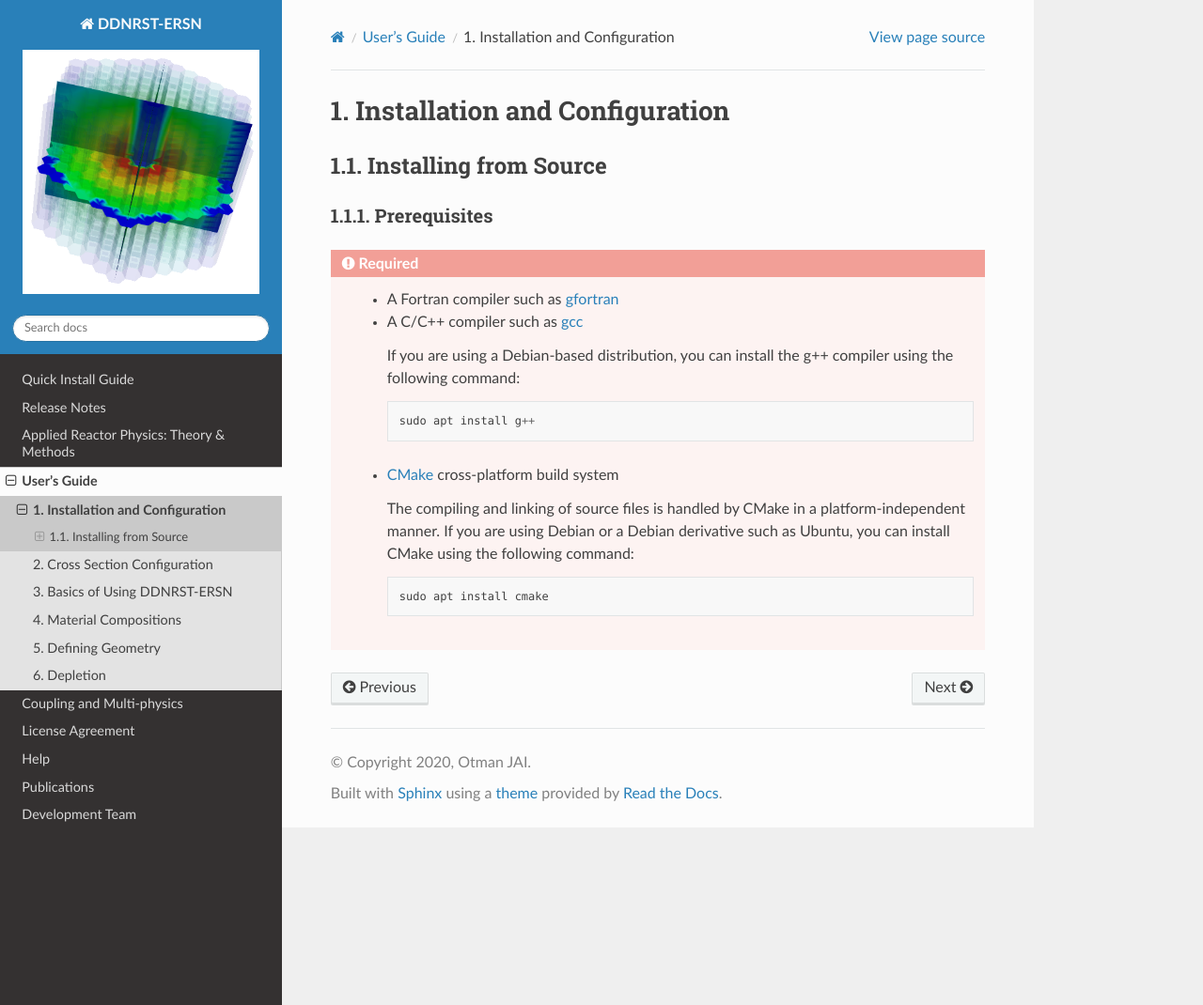
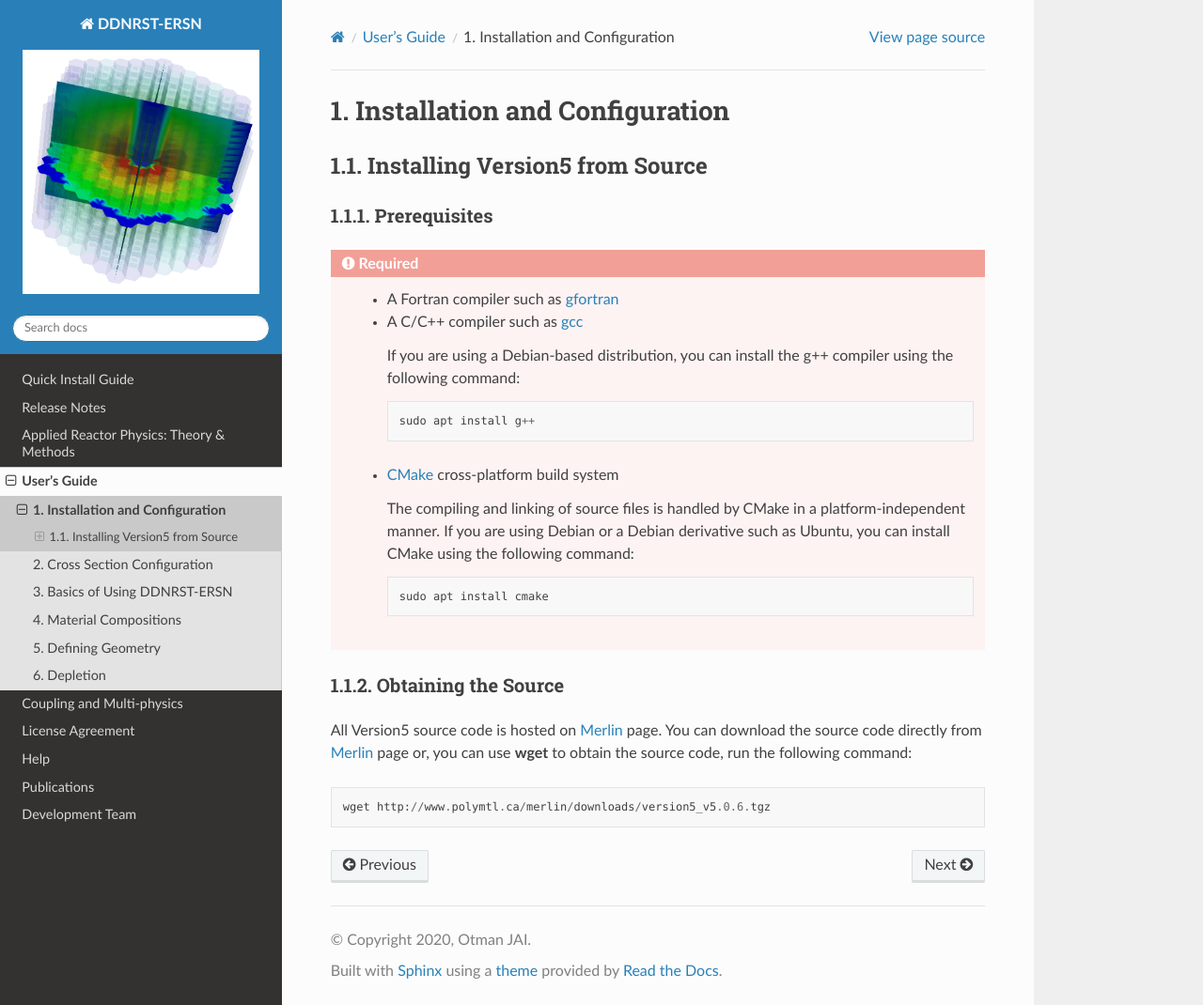
Before and after one commit to otmanjai/DDNRS-ERSN, a Sphinx documentation site: the page built from docs/source/usersguide/install.rst, in a window 1280 px wide and 1070 px high. Shown: the whole window at 94% size. Built offline with Sphinx 7.4.7 and the Read the Docs theme 2.0.0, drawn with Linux system fonts in a browser that asks for light colours; pages that are not in the unit, such as notebooks, are missing from menus.

Commit message:
Update install.rst

```diff
--- a/docs/source/usersguide/install.rst
+++ b/docs/source/usersguide/install.rst
@@ -6,9 +6,9 @@ Installation and Configuration
 
 .. _install_source:
 
-----------------------
-Installing from Source
-----------------------
+-------------------------------
+Installing Version5 from Source
+-------------------------------
 
 .. _prerequisites:
 
@@ -36,9 +36,14 @@ Prerequisites
 
           sudo apt install cmake
 
+Obtaining the Source
+--------------------
+All Version5 source code is hosted on Merlin_ page. You can download the source code
+directly from Merlin_ page or, you can use **wget** to obtain the source code, run the following command::
 
-
+     wget http://www.polymtl.ca/merlin/downloads/version5_v5.0.6.tgz
 
 .. _gcc: https://gcc.gnu.org/
 .. _CMake: http://www.cmake.org
 .. _gfortran: https://gcc.gnu.org/wiki/GFortranBinaries
+.. _Merlin: https://www.polymtl.ca/merlin/version5.htm
```
